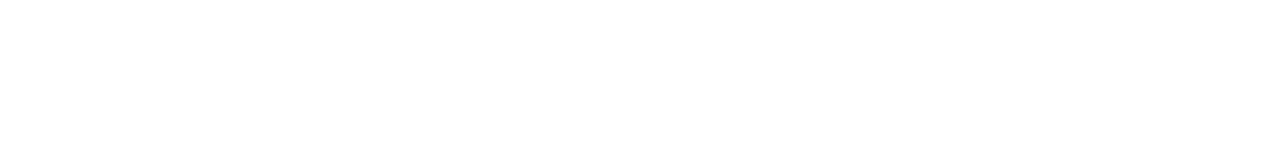
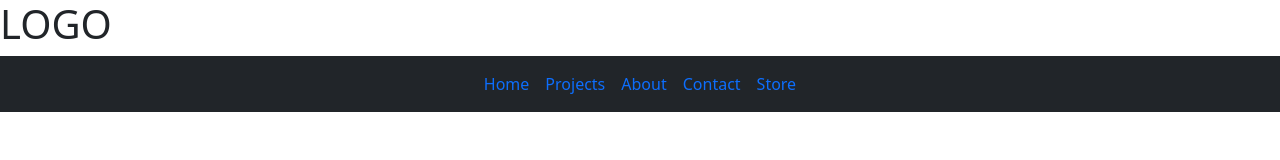
Before and after one commit to xOsitax/personal-portfolio, a plain HTML site: page index.html in a window 1280 px wide. Drawn offline with nearby package versions, Linux system fonts and the light colour scheme.

Commit message:
Create header and  Bootstrap navbar

```diff
--- a/index.html
+++ b/index.html
@@ -1,16 +1,48 @@
 <!DOCTYPE html>
 <html lang="en">
-
-<head>
-    <meta charset="UTF-8">
-    <meta http-equiv="X-UA-Compatible" content="IE=edge">
-    <meta name="viewport" content="width=device-width, initial-scale=1.0">
-    <link rel="stylesheet" href="styles.css">
-    <title>Document</title>
-</head>
-
-<body>
-
-</body>
-
+  <head>
+    <meta charset="UTF-8" />
+    <meta name="viewport" content="width=device-width, initial-scale=1.0" />
+    <link rel="stylesheet" href="styles.css" />
+    <link
+      href="https://cdn.jsdelivr.net/npm/bootstrap@5.1.3/dist/css/bootstrap.min.css"
+      rel="stylesheet"
+    />
+    <script src="https://cdn.jsdelivr.net/npm/bootstrap@5.1.3/dist/js/bootstrap.bundle.min.js"></script>
+    <title>Piero Portfolio</title>
+  </head>
+  <body>
+    <header>
+      <h1>LOGO</h1>
+    </header>
+    <!-- Bootstrap 5 Navbar -->
+    <nav class="navbar navbar-expand-sm bg-dark justify-content-center">
+      <ul class="navbar-nav">
+        <li class="nav-item">
+          <a class="nav-link" href="#">Home</a>
+        </li>
+        <li class="nav-item">
+          <a class="nav-link" href="#">Projects</a>
+        </li>
+        <li class="nav-item">
+          <a class="nav-link" href="#">About</a>
+        </li>
+        <li class="nav-item">
+          <a class="nav-link" href="#">Contact</a>
+        </li>
+        <li class="nav-item">
+          <a class="nav-link" href="#">Store</a>
+        </li>
+      </ul>
+    </nav>
+    <!-- <section class="introduction">
+      <div class="intro-img">
+        <img src="" alt="Image of Piero" />
+      </div>
+      <div class="intro-name">
+        <p>Piero</p>
+        <p>Coronado</p>
+      </div>
+    </section> -->
+  </body>
 </html>
```
